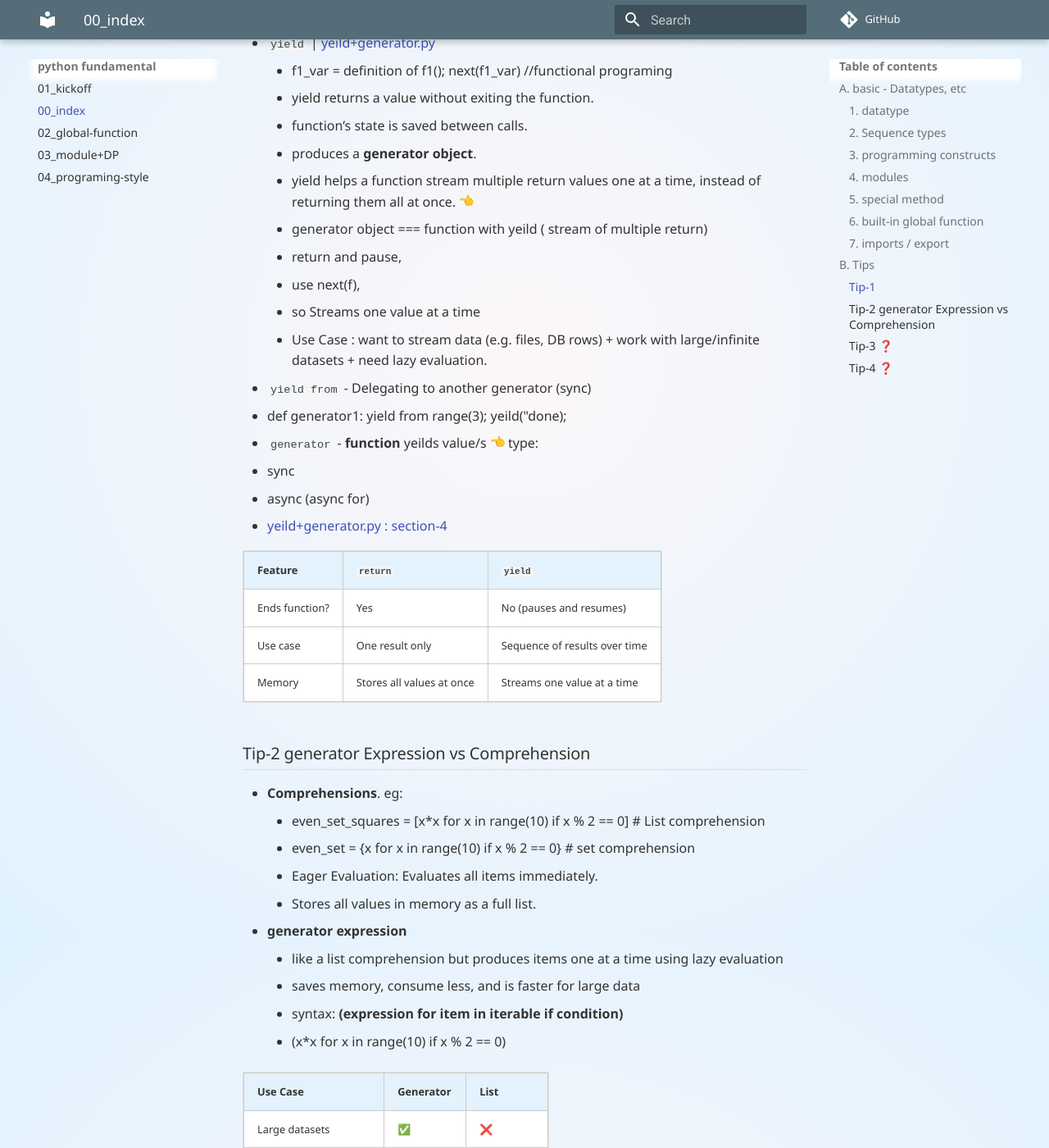
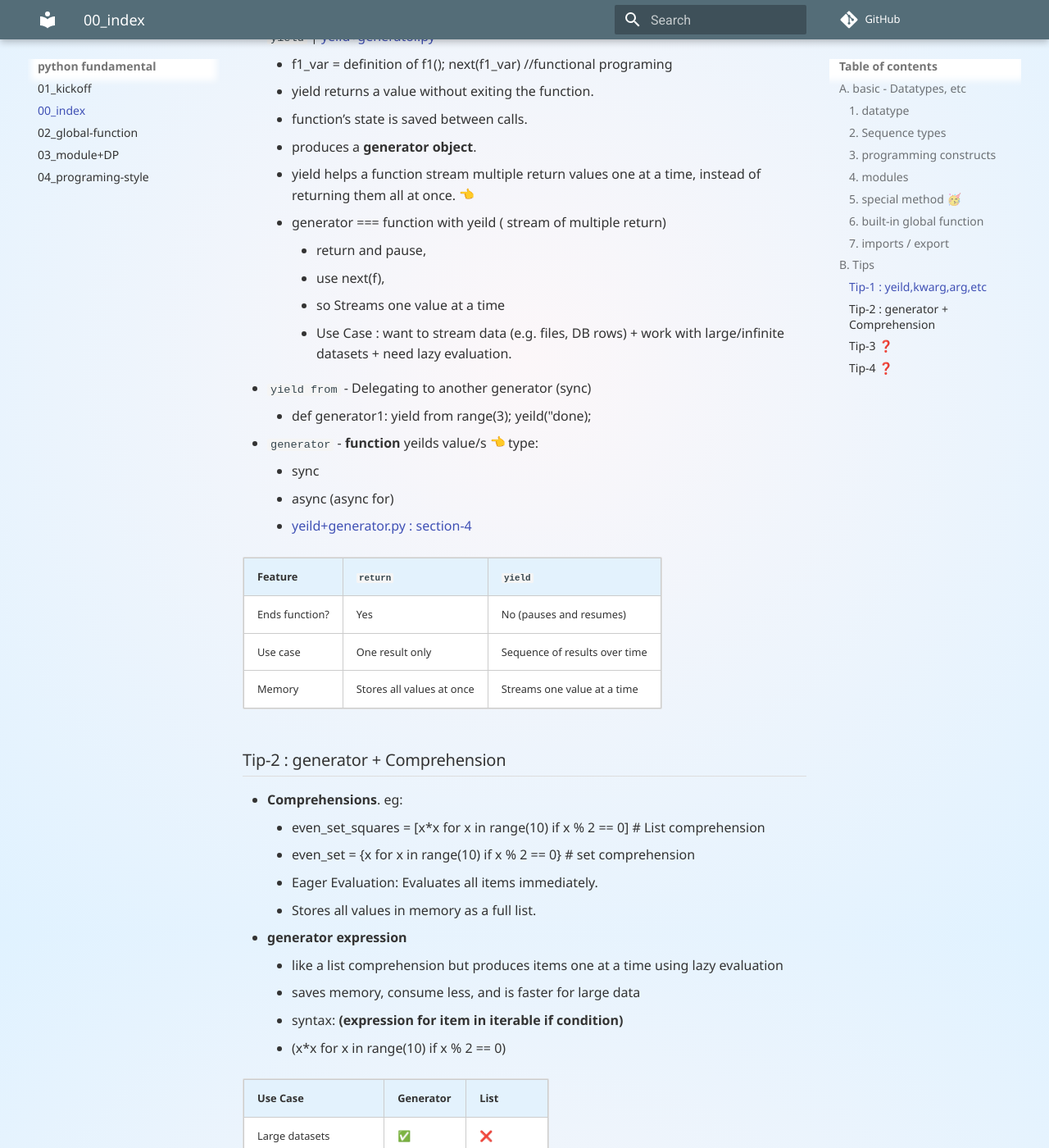
Before and after one commit to lekhrajdinkar/data-engineer, an MkDocs documentation site: the page built from docs/02_funda/00_index.md, in a window 1280 px wide and 1400 px high, scrolled down 7261 px. Shown: the whole window at 82% size. Built offline with MkDocs 1.6.1 and Material for MkDocs 9.7.7, drawn with Linux system fonts in a browser that asks for light colours; emoji names are drawn with the system emoji font; comment, search, counter and statistics services are not loaded; some of the changed text lies outside the part shown.

Commit message:
fundamentals

````diff
--- a/docs/02_funda/00_index.md
+++ b/docs/02_funda/00_index.md
@@ -155,19 +154,17 @@
 ### 6. built-in global function
 - next(), iter()
 - print(), hash(), len(), dir(module1)
-- ...
-- check next page: [02_global-function-object.md](02_global-function-object.md)
+- [02_global-function.md](02_global-function.md)
 
 
 ### 7. imports / export
-- import modules prg:
-- fix cyclic import
-  - Move the import **inside a function** ⬅️
-  - Refactor shared code into a third module
-  - Use **dynamic** import --> **importlib** :
-    - usecase-1: fixes cycle import
-    - usecase-2: myModule-1 > got dynamic chnaged > need to dynamically reload. ⬅️
-    - usecase-3: Import a Function or Class Dynamically
+- **fix cyclic import**
+    - Move the import **inside a function** ⬅️
+    - Refactor shared code into a third module
+    - Use **dynamic** import --> **importlib** :
+        - usecase-1: fixes cycle import
+        - usecase-2: myModule-1 > got dynamic chnaged > need to dynamically reload. ⬅️
+        - usecase-3: Import a Function or Class Dynamically
 ```text
 my_app/
 │
@@ -202,7 +199,7 @@
 
 ---
 ## B. Tips
-### Tip-1
+### Tip-1 : yeild,kwarg,arg,etc
 - `*args` → captures extra positional arguments as a **tuple**
 - `**kwargs` → captures extra keyword arguments as a **dict**
 - `__name__`
@@ -215,17 +212,17 @@
     - function’s state is saved between calls.
     - produces a **generator object**.
     - yield helps a function stream multiple return values one at a time, instead of returning them all at once. :point_left:
-    - generator object === function with yeild ( stream of multiple return)
-      - return and pause,
-      - use next(f),
-      - so Streams one value at a time
-      - Use Case : want to stream data (e.g. files, DB rows) + work with large/infinite datasets + need lazy evaluation.
+    - generator === function with yeild ( stream of multiple return)
+        - return and pause,
+        - use next(f),
+        - so Streams one value at a time
+        - Use Case : want to stream data (e.g. files, DB rows) + work with large/infinite datasets + need lazy evaluation.
 - `yield from`  - Delegating to another generator (sync)
-  - def generator1: yield from range(3); yeild("done);
+    - def generator1: yield from range(3); yeild("done);
 - `generator` - **function** yeilds value/s :point_left: type:
-  - sync
-  - async (async for)
-  - [yeild+generator.py : section-4](../../src/pyBasicModule/2025/others/yeild%2Bgenerator.py)
+    - sync
+    - async (async for)
+    - [yeild+generator.py : section-4](../../src/pyBasicModule/2025/others/yeild%2Bgenerator.py)
 
 | Feature        | `return`                  | `yield`                       |
 | -------------- | ------------------------- | ----------------------------- |
@@ -233,7 +230,7 @@
 | Use case       | One result only           | Sequence of results over time |
 | Memory         | Stores all values at once | Streams one value at a time   |
 
-### Tip-2 generator Expression vs Comprehension
+### Tip-2 : generator + Comprehension
 - **Comprehensions**. eg:
     - even_set_squares = [x*x for x in range(10) if x % 2 == 0] # List comprehension
     - even_set = {x for x in range(10) if x % 2 == 0} # set comprehension
@@ -260,5 +257,3 @@
 ### Tip-4 ❓
 - async
 - async with files, sockets, or APIs
-
----
--- a/docs/02_funda/03_module+DP.md
+++ b/docs/02_funda/03_module+DP.md
@@ -1,5 +1,5 @@
-# A. list of Library/modules
-## built-in library
+## A. list of Library/modules
+### built-in library
 
 | Category            | Library/Module                                                  | Description                                                                   |
 | ------------------- | --------------------------------------------------------------- | ----------------------------------------------------------------------------- |
@@ -16,7 +16,7 @@
 | Dataclasses         | `dataclasses`                                                   | `@dataclass` to auto-generate boilerplate methods                             |
 | Generics/Typing     | `typing`, `collections.abc`                                     | Type hinting, abstract base classes                                           |
 
-## 3rd party
+### 3rd party
 
 | Area                 | Library                                             | Description                                    |
 | -------------------- | --------------------------------------------------- | ---------------------------------------------- |
@@ -34,7 +34,7 @@
 | Logging & Monitoring | `loguru`, `structlog`, `sentry-sdk`                 | Structured logging and error monitoring        |
 
 ---
-## B. Design patterns (Java vs Python)
+## B. Design patterns 🅿️
 ### 1. profile / performance
 - python -m timeit -s "lst = list(range(1000))" "sum(lst)"
 - python -m cProfile your_script.py
--- a/mkdocs.yml
+++ b/mkdocs.yml
@@ -1,6 +1,7 @@
 site_name: Python Notes (Lekhraj Dinkar)
 site_description: Documentation for ETL processes using PySpark
 site_author: Lekhraj Dinkar
+#docs_dir: .
 
 # Navigation based on your Notes folder
 nav:
````
Also changed, not shown: other parts of docs/02_funda/00_index.md (+3 -4 lines), docs/02_funda/04_programing-style.md (+3 -5 lines).
